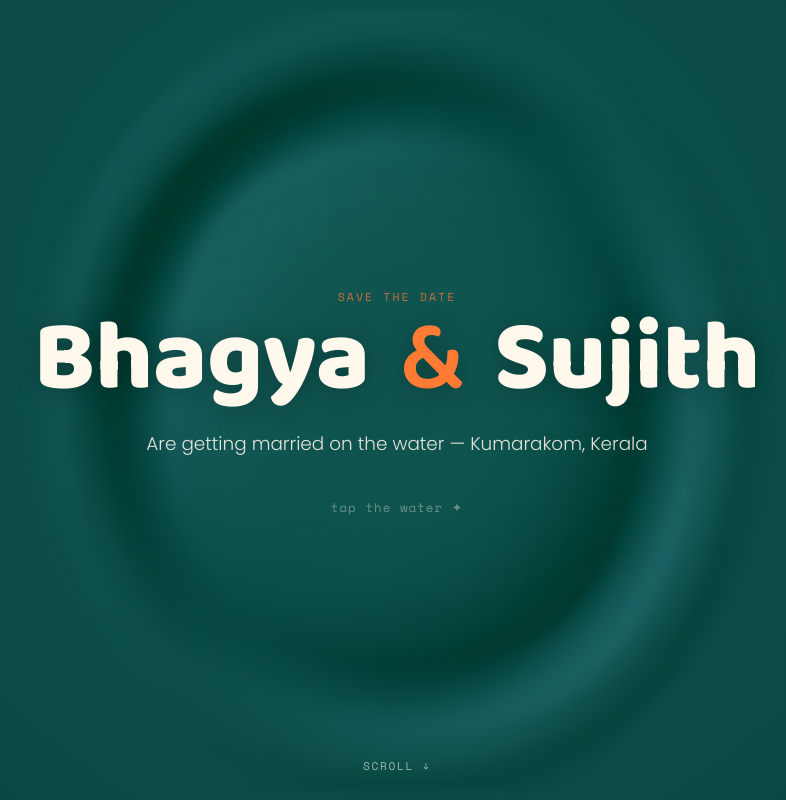
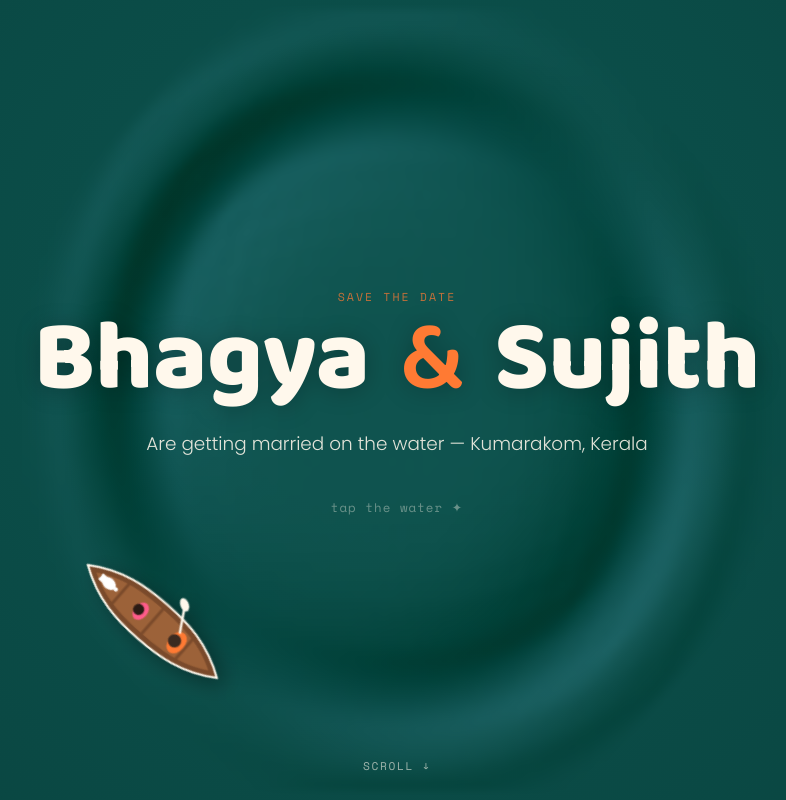
Before and after one commit to thedoorstepmedia-hub/Wedding-invitation, a plain HTML site: page index.html in a window 1280 px wide. Shown: the top 800 px of the page, without its empty margins (243-1029 px from the left). Drawn offline with nearby package versions, Linux system fonts and the light colour scheme; animation ran at ten frames a second.

Commit message:
Add hero boat SVG and related styles to index.html

```diff
--- a/index.html
+++ b/index.html
@@ -60,6 +60,18 @@
     position:relative;
     z-index:2;
     pointer-events:none;
+  }
+  .hero-boat{
+    position:absolute;
+    z-index:1;
+    left:12%;
+    top:62%;
+    pointer-events:none;
+    filter:drop-shadow(0 10px 10px rgba(0,0,0,0.35));
+    will-change:transform;
+  }
+  @media (max-width:560px){
+    .hero-boat svg{width:62px; height:134px;}
   }
   .hero-content .eyebrow{color:var(--mango); margin-bottom:0.9rem;}
   .names{
@@ -325,6 +337,35 @@
 <!-- HERO -->
 <section class="hero" id="hero">
   <canvas id="rippleCanvas"></canvas>
+  <div class="hero-boat" id="heroBoat" aria-hidden="true">
+    <svg viewBox="0 0 120 260" width="84" height="182" fill="none" xmlns="http://www.w3.org/2000/svg">
+      <!-- hull: long canoe seen from above -->
+      <path d="M60 8 C88 50 92 90 92 130 C92 170 88 210 60 252 C32 210 28 170 28 130 C28 90 32 50 60 8 Z"
+            fill="#7A4A2B" stroke="#FFF8EC" stroke-width="3"/>
+      <!-- inner deck -->
+      <path d="M60 24 C80 58 83 92 83 130 C83 168 80 202 60 236 C40 202 37 168 37 130 C37 92 40 58 60 24 Z"
+            fill="#9C6239"/>
+      <!-- bench slats -->
+      <line x1="40" y1="70" x2="80" y2="70" stroke="#7A4A2B" stroke-width="4" stroke-linecap="round"/>
+      <line x1="38" y1="130" x2="82" y2="130" stroke="#7A4A2B" stroke-width="4" stroke-linecap="round"/>
+      <line x1="40" y1="190" x2="80" y2="190" stroke="#7A4A2B" stroke-width="4" stroke-linecap="round"/>
+      <!-- him: taller, broader shoulders, paddling (rear seat) -->
+      <ellipse cx="60" cy="176" rx="17" ry="12" fill="#FF7A33"/>
+      <circle cx="60" cy="172" r="9.5" fill="#3B2A20"/>
+      <!-- his paddle reaching over the side -->
+      <line x1="74" y1="170" x2="104" y2="152" stroke="#FFF8EC" stroke-width="3.5" stroke-linecap="round"/>
+      <ellipse cx="108" cy="149" rx="6" ry="10" fill="#FFF8EC" transform="rotate(30 108 149)"/>
+      <!-- her: smaller, front-middle seat -->
+      <ellipse cx="60" cy="108" rx="14" ry="10" fill="#FF5C8A"/>
+      <circle cx="60" cy="104" r="8" fill="#2A1B14"/>
+      <!-- small white maltese at the bow, looking forward -->
+      <ellipse cx="60" cy="48" rx="8" ry="11" fill="#FFFFFF"/>
+      <circle cx="60" cy="38" r="5.5" fill="#FFFFFF"/>
+      <circle cx="56.5" cy="34" r="2.2" fill="#FFFFFF"/>
+      <circle cx="63.5" cy="34" r="2.2" fill="#FFFFFF"/>
+      <circle cx="60" cy="61" r="3" fill="#FFFFFF"/>
+    </svg>
+  </div>
   <div class="hero-content">
     <span class="eyebrow">Save the date</span>
     <h1 class="names"><span>Bhagya</span><span class="amp">&</span><span>Sujith</span></h1>
@@ -575,9 +616,65 @@ setInterval(()=>{
 // initial splash so it isn't a flat sheet on load
 splash(RES_W/2, RES_H/2, 30, 7);
 
+/* ---- HERO BOAT: rides the simulated water ---- */
+const heroBoat = document.getElementById('heroBoat');
+// boat position in grid coordinates
+let boatX = RES_W * 0.28, boatY = RES_H * 0.66;
+let boatVX = 0, boatVY = 0;
+let boatHeading = 0;
+
+function sampleHeight(gx, gy){
+  const x = Math.max(1, Math.min(RES_W-2, Math.floor(gx)));
+  const y = Math.max(1, Math.min(RES_H-2, Math.floor(gy)));
+  return bufA[y*RES_W + x];
+}
+
+function updateBoat(){
+  if(!heroBoat) return;
+  // local water slope pushes the boat like a real wave would
+  const hL = sampleHeight(boatX-2, boatY);
+  const hR = sampleHeight(boatX+2, boatY);
+  const hU = sampleHeight(boatX, boatY-2);
+  const hD = sampleHeight(boatX, boatY+2);
+  boatVX += (hL - hR) * 0.0035;
+  boatVY += (hU - hD) * 0.0035;
+  // gentle current drifting it back toward home
+  boatVX += (RES_W*0.28 - boatX) * 0.0004;
+  boatVY += (RES_H*0.66 - boatY) * 0.0004;
+  boatVX *= 0.96; boatVY *= 0.96;
+  boatX += boatVX; boatY += boatVY;
+  boatX = Math.max(6, Math.min(RES_W-6, boatX));
+  boatY = Math.max(RES_H*0.35, Math.min(RES_H-6, boatY));
+
+  // leave a real wake in the water when moving
+  if(Math.sqrt(boatVX*boatVX + boatVY*boatVY) > 0.05 && Math.random() < 0.4){
+    splash(boatX, boatY, 3, 2);
+  }
+
+  // overhead view: rotate toward drift direction, lift = subtle scale-up
+  const h = sampleHeight(boatX, boatY);
+  const drift = Math.sqrt(boatVX*boatVX + boatVY*boatVY);
+  let heading = boatHeading;
+  if(drift > 0.01){
+    const target = Math.atan2(boatVY, boatVX) * 180/Math.PI + 90;
+    // ease toward the new heading so it turns like a boat, not a compass needle
+    let delta = ((target - boatHeading + 540) % 360) - 180;
+    heading = boatHeading + delta * 0.06;
+  }
+  boatHeading = heading;
+  const lift = 1 + Math.max(-0.5, Math.min(0.5, h)) * 0.006;
+  const wobble = (hR - hL) * 0.25;
+  const px = (boatX / RES_W) * canvas.width;
+  const py = (boatY / RES_H) * canvas.height;
+  heroBoat.style.transform =
+    `translate(${px - canvas.width*0.12}px, ${py - canvas.height*0.62}px) ` +
+    `rotate(${heading + Math.max(-6, Math.min(6, wobble))}deg) scale(${lift})`;
+}
+
 function loop(){
   stepWater();
   renderWater();
+  updateBoat();
   if(!reducedMotion) requestAnimationFrame(loop);
 }
 if(reducedMotion){
```
